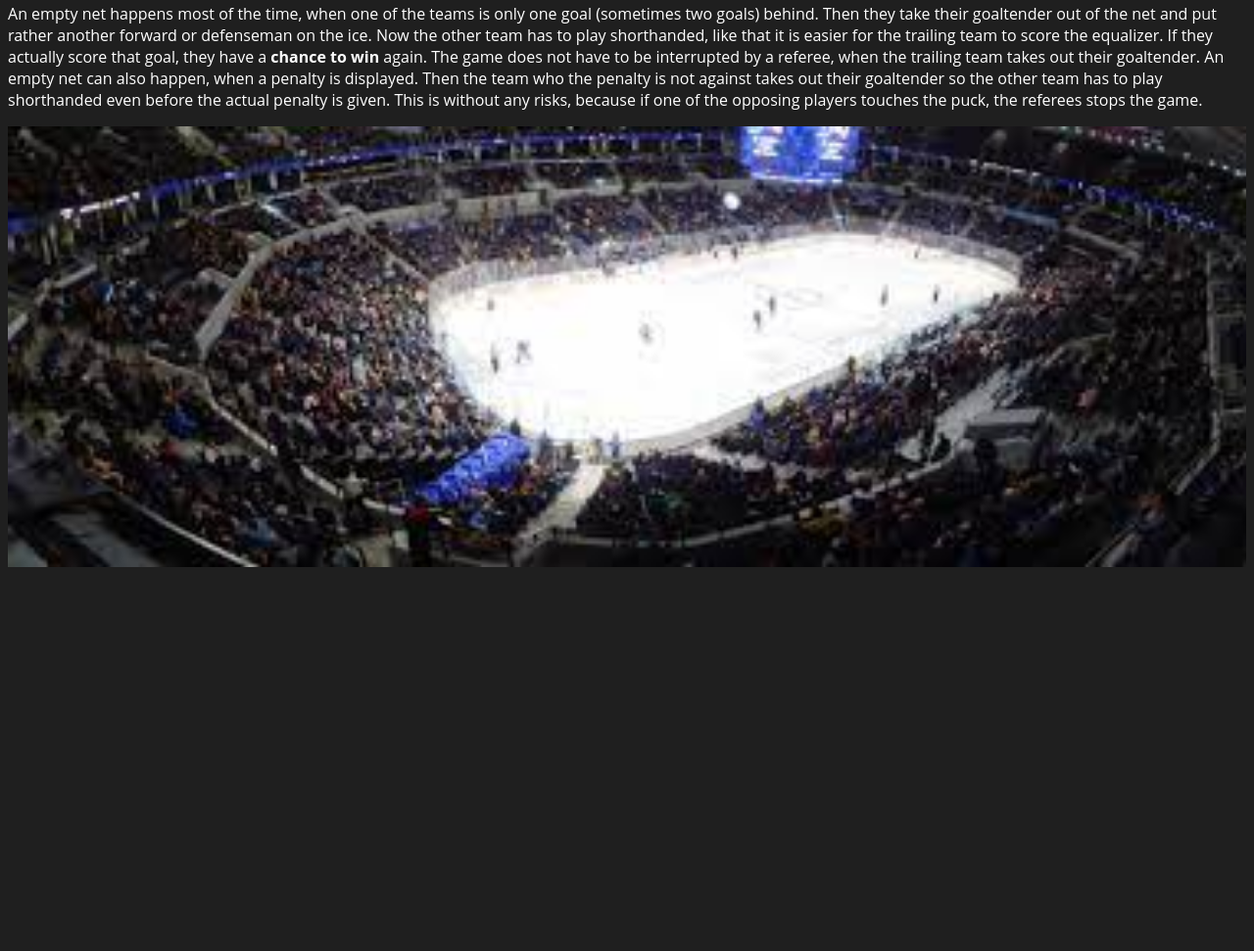
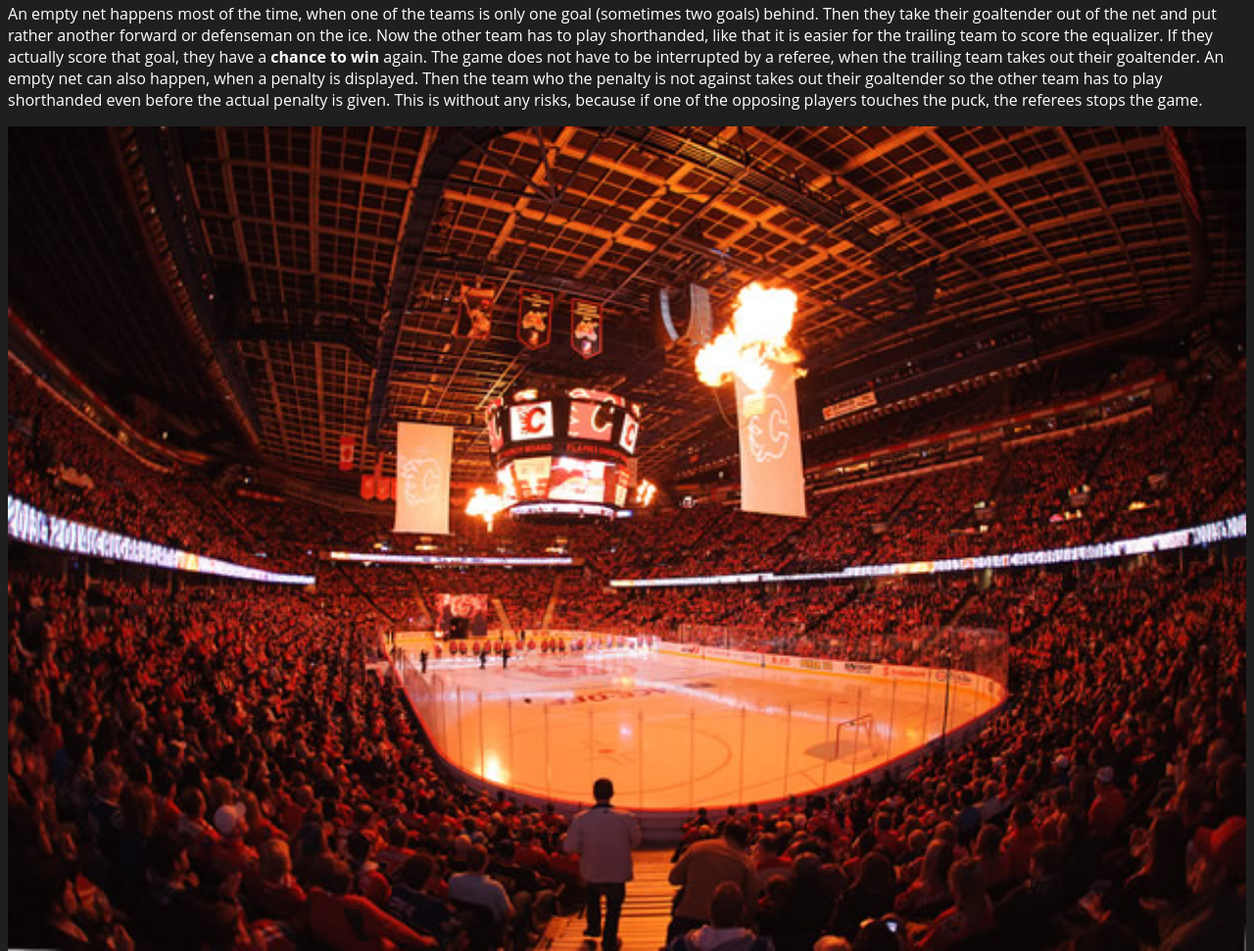
Before and after one commit to inaLei/sportsInUS, a plain HTML site: page icehockey.html in a window 1280 px wide. Shown: the part 1217-2188 px from the top of the page at 98% size. Before the commit the page ends 1809 px from the top, so only its background shows below. Drawn offline with Linux system fonts and the light colour scheme.

Commit message:
Update icehockey.html

```diff
--- a/icehockey.html
+++ b/icehockey.html
@@ -55,7 +55,7 @@
         <h2>Empty Net</h2>
         <p>An empty net happens most of the time, when one of the teams is only one goal (sometimes two goals) behind. Then they take their goaltender out of the net and put rather another forward or defenseman on the ice. Now the other team has to play shorthanded, like that it is easier for the trailing team to score the equalizer. If they actually score that goal, they have a <b>chance to win</b> again. The game does not have to be interrupted by a referee, when the trailing team takes out their goaltender. An empty net can also happen, when a penalty is displayed. Then the team who the penalty is not against takes out their goaltender so the other team has to play shorthanded even before the actual penalty is given. This is without any risks, because if one of the opposing players touches the puck, the referees stops the game.
         </p>
-        <img src="images/icepanorama.jpg" width='100%'/>
+        <img src="images/eisockey.jpg" width='100%'/>
     </div>
   </body>
 </html>
```
